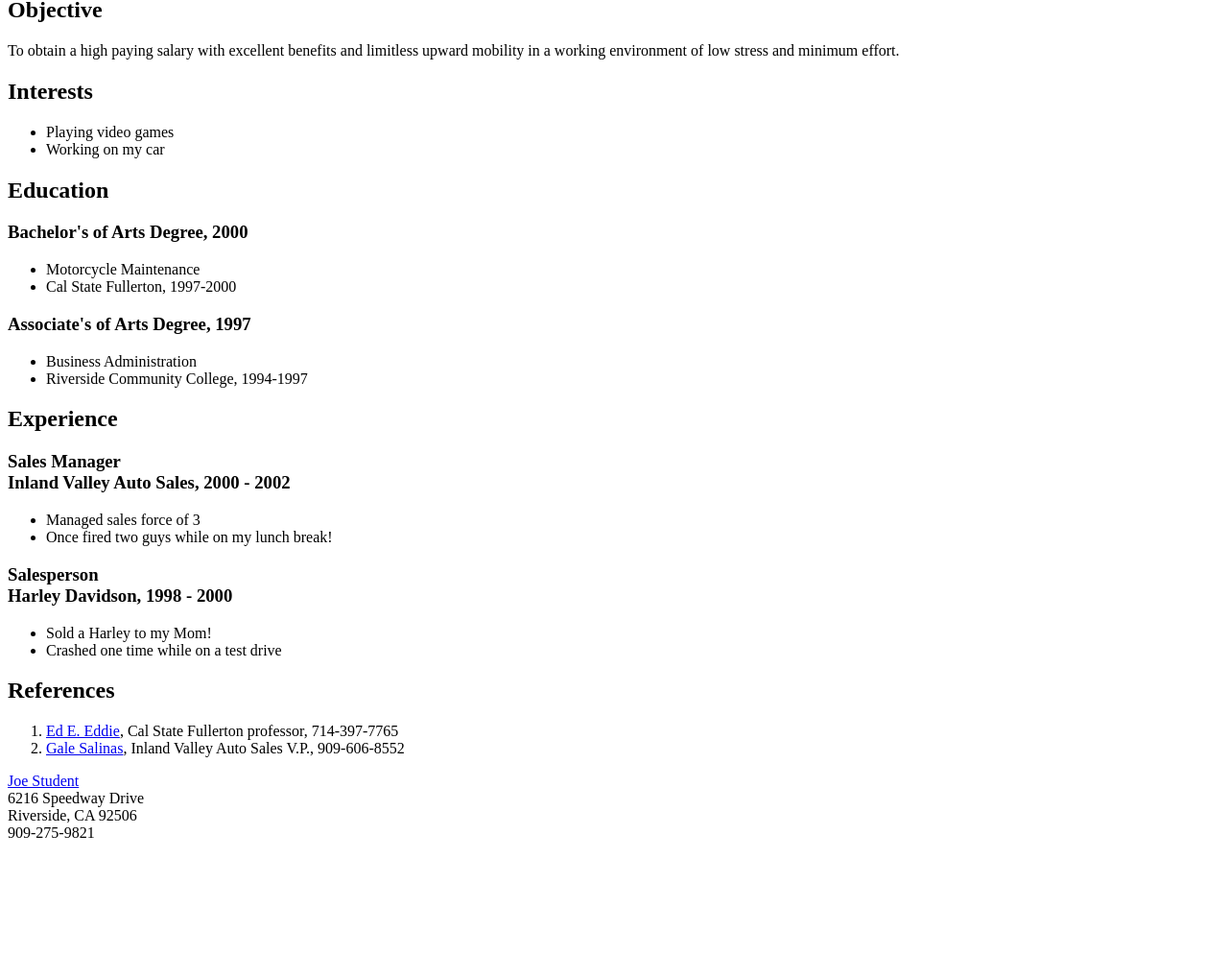
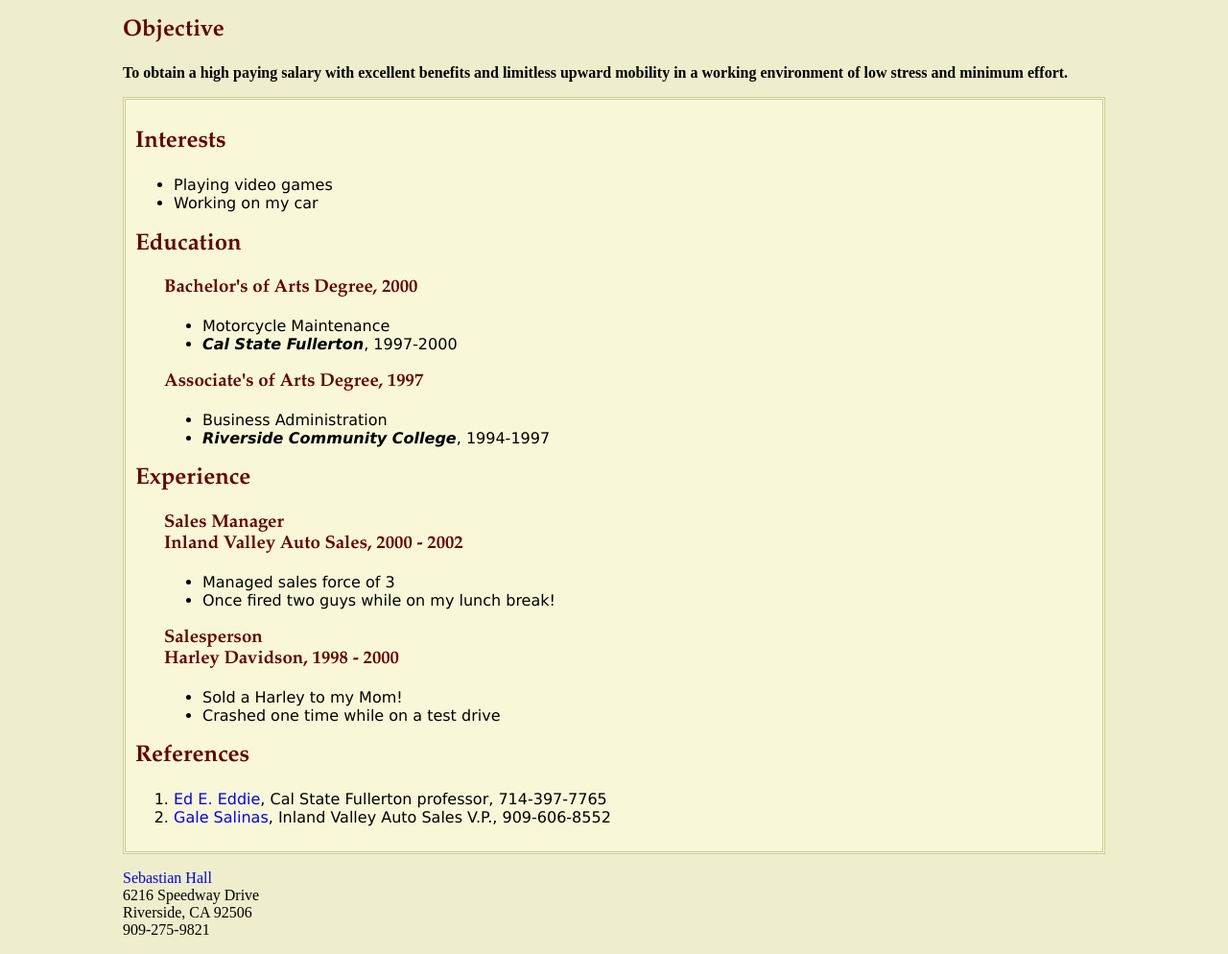
Before and after one commit to SebastianHall69/CIS72B_Spr19_CSS, a plain HTML site: page Assignments/Assignment2/Part1/resume.html in a window 1280 px wide. Shown: the part 83-1077 px from the top of the page at 96% size. Before the commit the page ends 976 px from the top, so only its background shows below. Drawn offline with Linux system fonts and the light colour scheme.

Commit message:
Part 1 done

```diff
--- a/Assignments/Assignment2/Part1/resume.html
+++ b/Assignments/Assignment2/Part1/resume.html
@@ -1,28 +1,75 @@
 <!DOCTYPE html PUBLIC "-//W3C//DTD XHTML 1.0 Strict//EN" "http://www.w3.org/TR/xhtml1/DTD/xhtml1-strict.dtd">
 <html xmlns="http://www.w3.org/1999/xhtml" xml:lang="en" lang="en">
+
 <head>
-<title>Joe Student's Resume</title>
+    <title>Sebastian Hall's Resume</title>
     <meta http-equiv="Content-Type" content="text/html; charset=iso-8859-1" />
 
     <style type="text/css">
+        body {
+            margin-left: 10%;
+            margin-right: 10%;
+            background-color: #EEEECC;
+            color: black;
+        }
 
+        h1,
+        h2,
+        h3 {
+            font-family: Garamond, Georgia, serif;
+            color: #660000;
+        }
 
+        h1 span {
+            font-size: 150%;
+        }
 
+        p#objective {
+           font-weight: bold;
+        }
 
+        span.college {
+            font-style: italic;
+            font-weight: bold;
+
+        }
+
+        div#resumebody {
+            background-color: #F8F8D8;
+            border: double #CCCC99 3px;
+            padding: 10px;
+            font-family: Geneva, "Trebuchet MS", sans-serif;
+        }
+
+        div.details {
+            margin-left: 30px;
+        }
+
+        a:link, a:visited {
+            color: blue;
+            text-decoration: none;
+        }
+
+        a:hover {
+            color: blue;
+            text-decoration: underline;
+        }
+
+        a:active {
+            color: red;
+            text-decoration: underline;
+        }
 
     </style>
-
-
 </head>
 
 <body>
-<h1>Joe Student's Resume</h1>
+    <h1><span>S</span>ebastian <span>H</span>all's Resume</h1>
 
     <h2>Objective</h2>
-<p>To obtain a high paying salary with excellent benefits and limitless upward
-  mobility in a working environment of low stress and minimum effort.</p>
+    <p id="objective">To obtain a high paying salary with excellent benefits and limitless upward mobility in a working environment of low stress and minimum effort.</p>
 
-
+    <div id="resumebody">
         <h2>Interests</h2>
         <ul>
             <li>Playing video games</li>
@@ -30,45 +77,42 @@
         </ul>
 
         <h2>Education</h2>
-
+        <div class="details">
         <h3>Bachelor's of Arts Degree, 2000</h3>
         <ul>
             <li>Motorcycle Maintenance</li>
-  <li>Cal State Fullerton, 1997-2000 </li>
+            <li><span class="college">Cal State Fullerton</span>, 1997-2000 </li>
         </ul>
         <h3>Associate's of Arts Degree, 1997</h3>
         <ul>
             <li>Business Administration</li>
-  <li>Riverside Community College, 1994-1997</li>
+            <li><span class="college">Riverside Community College</span>, 1994-1997</li>
         </ul>
-
+        </div>
 
         <h2>Experience</h2>
-
-<h3>Sales Manager<br />
-  Inland Valley Auto Sales, 2000 - 2002</h3>
+        <div class="details">
+        <h3>Sales Manager<br /> Inland Valley Auto Sales, 2000 - 2002</h3>
         <ul>
             <li>Managed sales force of 3</li>
             <li>Once fired two guys while on my lunch break!</li>
         </ul>
-<h3>Salesperson<br />
-  Harley Davidson, 1998 - 2000</h3>
+        <h3>Salesperson<br /> Harley Davidson, 1998 - 2000</h3>
         <ul>
             <li>Sold a Harley to my Mom!</li>
             <li>Crashed one time while on a test drive</li>
         </ul>
-
+        </div>
 
         <h2>References</h2>
         <ol>
             <li><a href="mailto:eddie@csuf.edu">Ed E. Eddie</a>, Cal State Fullerton professor, 714-397-7765</li>
             <li><a href="mailto:gales@ivas.com">Gale Salinas</a>, Inland Valley Auto Sales V.P., 909-606-8552</li>
         </ol>
+    </div>
 
+    <p><a href="mailto:jstudent@rcc.edu">Sebastian Hall</a><br /> 6216 Speedway Drive<br /> Riverside, CA 92506<br /> 909-275-9821
+    </p>
+</body>
 
-<p><a href="mailto:jstudent@rcc.edu">Joe Student</a><br />
-  6216 Speedway Drive<br />
-  Riverside, CA 92506<br />
-  909-275-9821</p>
-</body>
 </html>
```
Also changed, not shown: 1 other file. Lines whose indentation alone changed are shown as unchanged.
